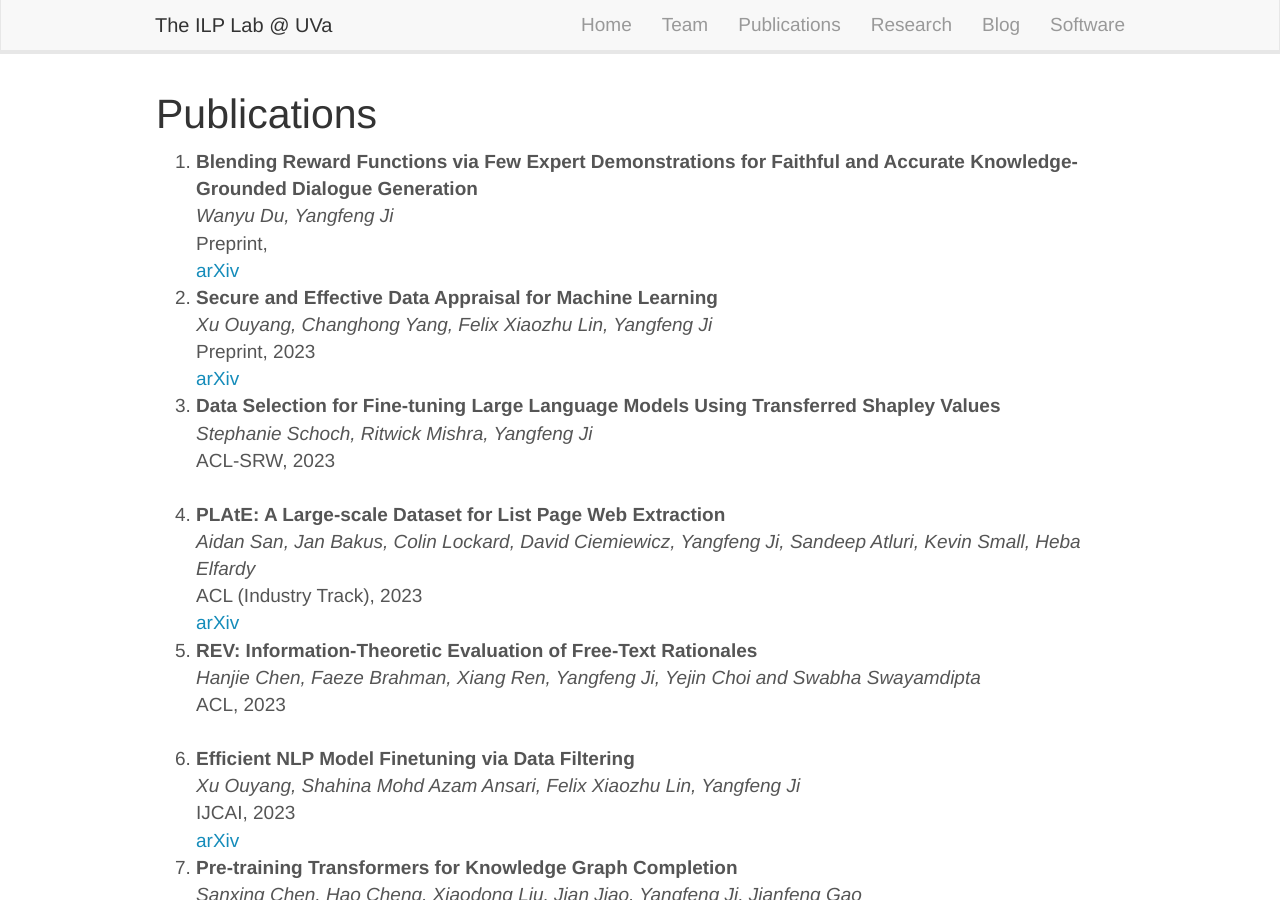
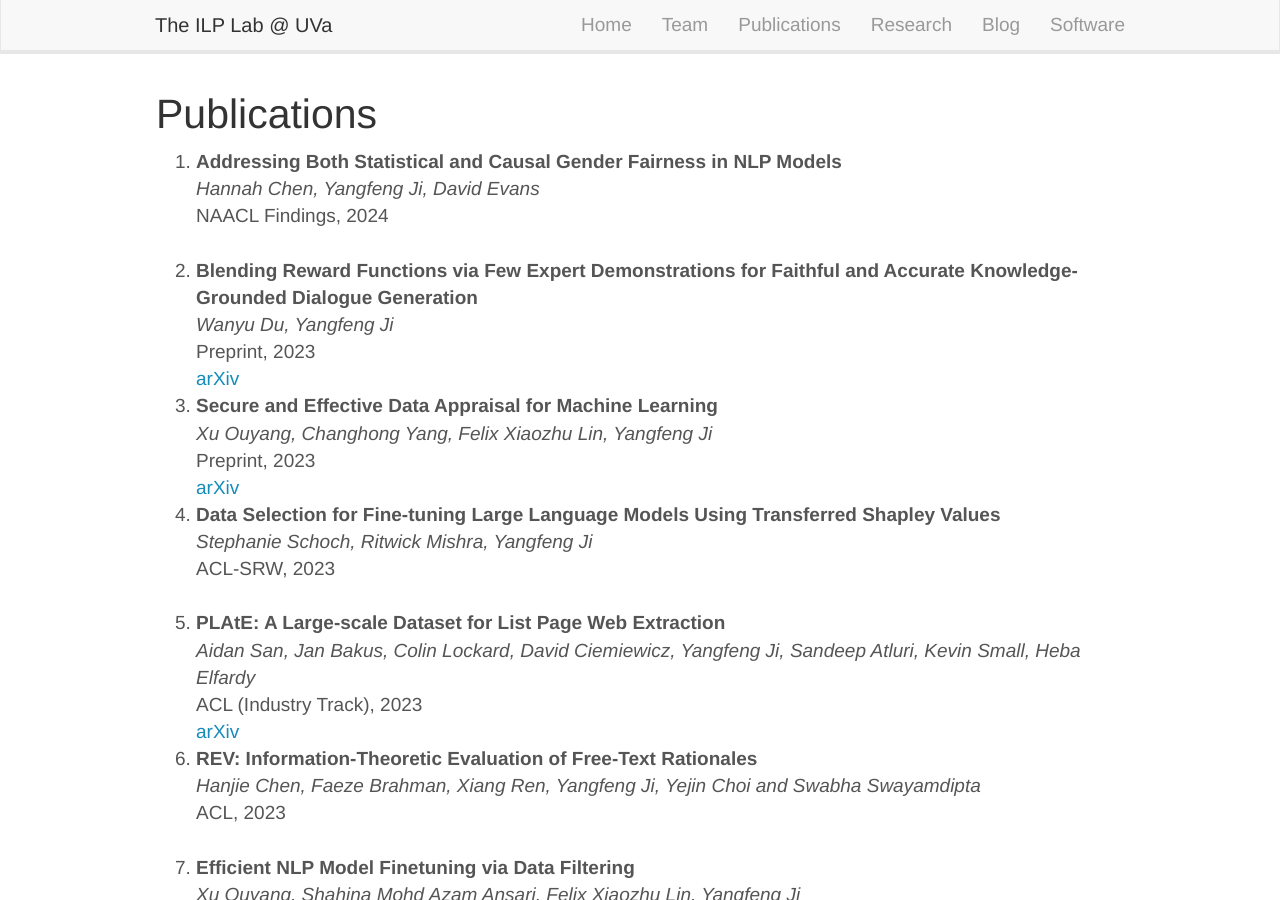
Before and after one commit to uvanlp/uvanlp.github.io, a Jekyll site: the page built from _pages/publications.md, in a window 1280 px wide and 900 px high. Built offline with Jekyll 4.4.1, drawn with Linux system fonts in a browser that asks for light colours; nearby versions of some CDN libraries.

Commit message:
add naacl 2024 finding paper

```diff
--- a/_data/publist.yml
+++ b/_data/publist.yml
@@ -1,5 +1,12 @@
+- title: Addressing Both Statistical and Causal Gender Fairness in NLP Models
+  authors: Hannah Chen, Yangfeng Ji, David Evans
+  year: 2024
+  pub: NAACL Findings
+
+
 - title: "Blending Reward Functions via Few Expert Demonstrations for Faithful and Accurate Knowledge-Grounded Dialogue Generation"
   authors: Wanyu Du, Yangfeng Ji
+  year: 2023
   pub: Preprint
   link:
     url: https://arxiv.org/abs/2311.00953
```
